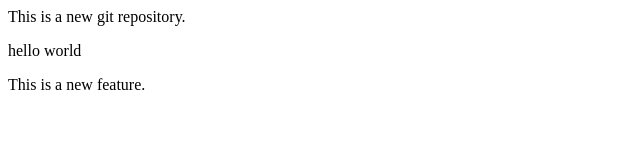
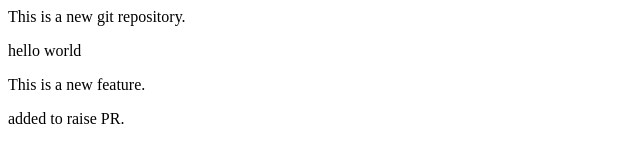
Before and after one commit to MrinaliM/git-Repo, a plain HTML site: page index.html in a window 1280 px wide. Shown: the whole page, without its empty margins (0-640 px from the left). Drawn offline with Linux system fonts and the light colour scheme.

Commit message:
to check PR functioning

```diff
--- a/index.html
+++ b/index.html
@@ -1,3 +1,4 @@
 <p>This is a new git repository.</p>
 <p>hello world</p>
 <p>This is a new feature.</p>
+<p>added to raise PR.</p>
```
